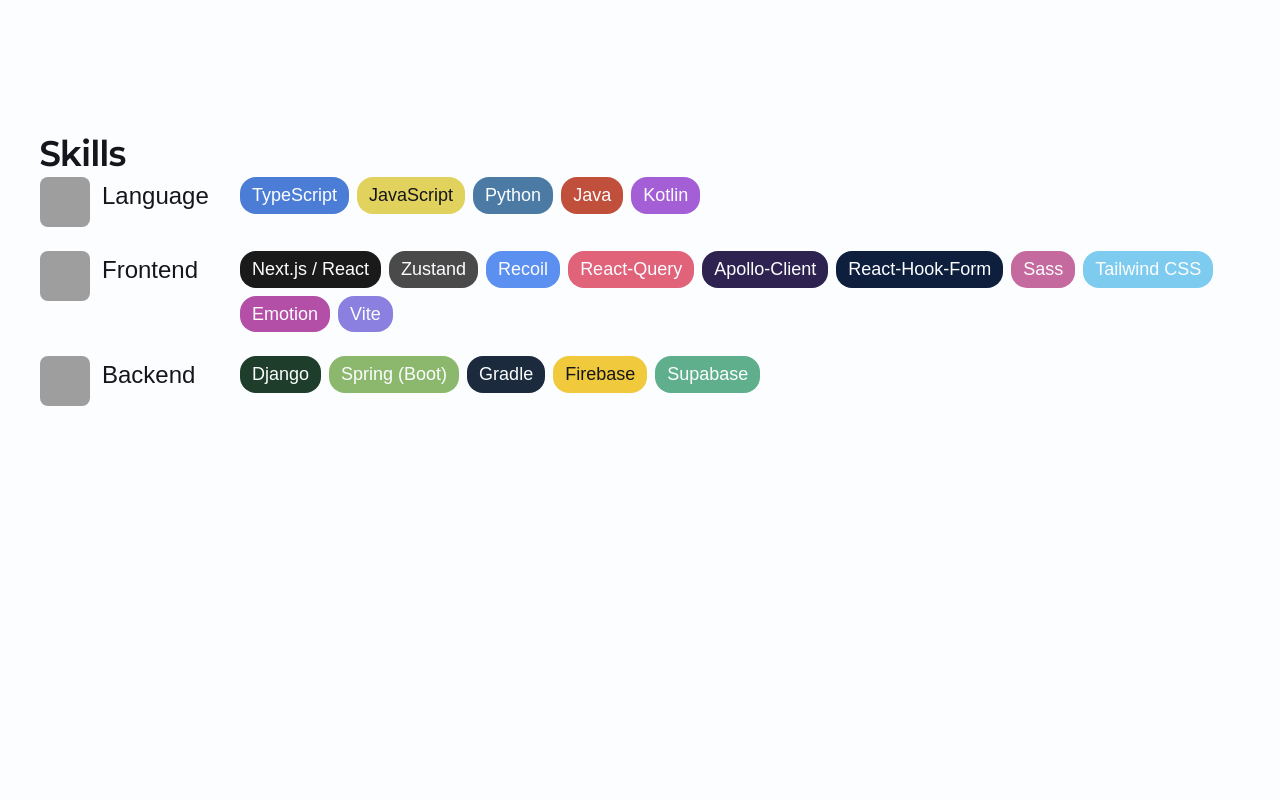
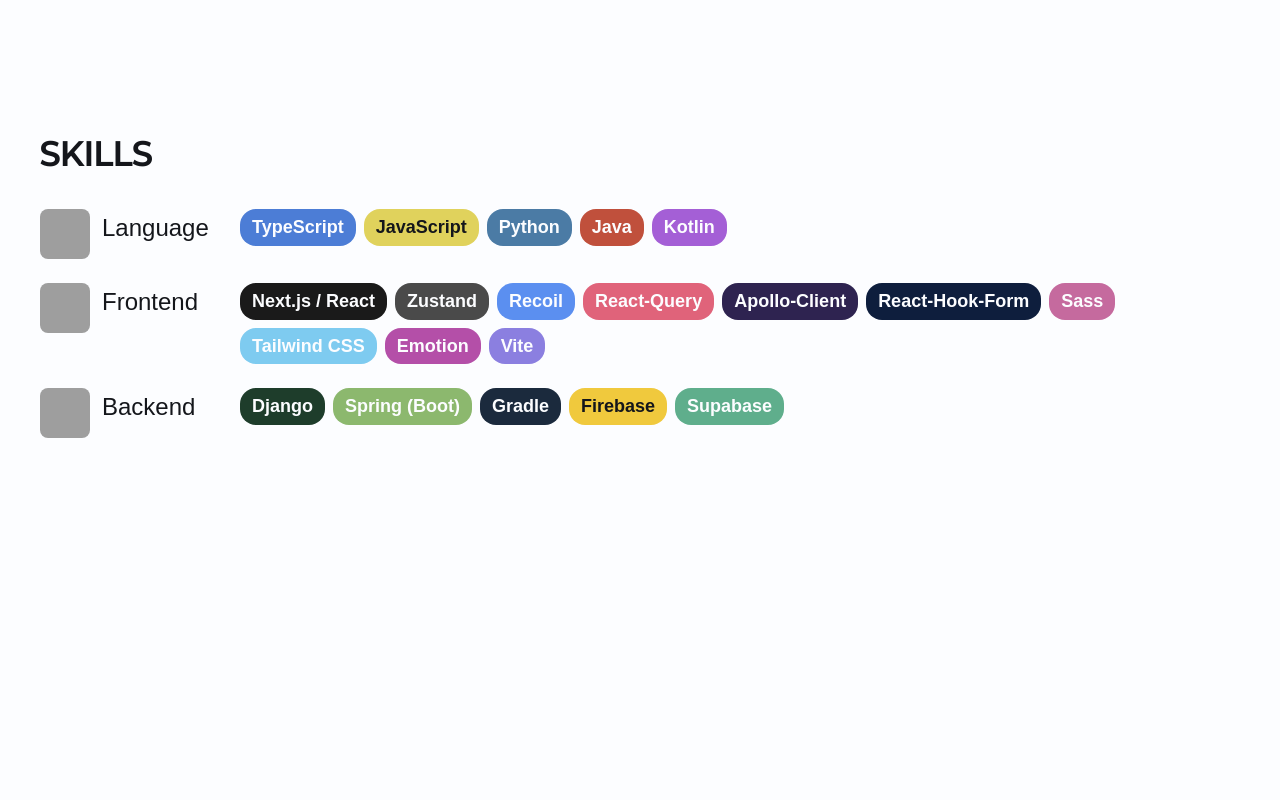
Before and after one commit to SeongmoAhn/Portfolio-Site, a React (Vite) app: page / in a window 1280 px wide. Shown: the part 740-1540 px from the top of the page. Built offline with nearby package versions, Linux system fonts and the light colour scheme; grey boxes are pictures that could not be loaded; a web font is replaced by a local one.

Commit message:
Skills 수정

```diff
--- a/src/pages/Home/sections/Projects/Projects.module.css
+++ b/src/pages/Home/sections/Projects/Projects.module.css
@@ -81,6 +81,7 @@
     text-align: center;
     padding: 4px 12px;
     font: var(--font-small);
+    font-weight: 600;
 }
 
 @media (max-width: 720px) {
--- a/src/pages/Home/sections/Skills/Skills.module.css
+++ b/src/pages/Home/sections/Skills/Skills.module.css
@@ -2,8 +2,9 @@
     /*min-height: 100vh;*/
 }
 
-.category {
+.title {
     font: var(--font-h1);
+    margin-bottom: 2rem;
 }
 
 .skill {
@@ -27,6 +28,11 @@
     border-radius: var(--radius-sm);
 }
 
+.text {
+    font: var(--font-body1);
+    font-size: 1.5rem;
+}
+
 .skills {
     display: flex;
     flex-wrap: wrap;
@@ -40,19 +46,5 @@
     text-align: center;
     padding: 4px 12px;
     font: var(--font-body1);
+    font-weight: 600;
 }
-
-.text {
-    font: var(--font-body1);
-    font-size: 1.5rem;
-}
-
-.textSmall {
-    font: var(--font-body1);
-    font-size: 1.0rem;
-}
-
-.textBig {
-    font: var(--font-body1);
-    font-size: 2.5rem;
-}
--- a/src/pages/Home/sections/Skills/Skills.tsx
+++ b/src/pages/Home/sections/Skills/Skills.tsx
@@ -5,7 +5,7 @@
 
   return (
     <section id="skills" className={`${styles.section} section container`}>
-      <h2 className={styles.category}>Skills</h2>
+      <h2 className={styles.title}>SKILLS</h2>
 
       {skillCategories.map((category) => (
         <div key={category.category} className={styles.skill}>
@@ -16,7 +16,6 @@
 
           <ul className={styles.skills}>
             {category.items.map((item) => (
-
               <li
                 key={item.name}
                 style={{
```
